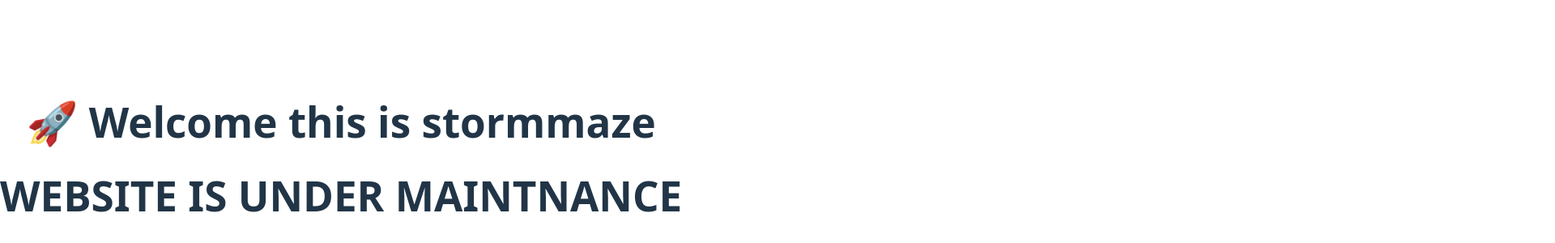
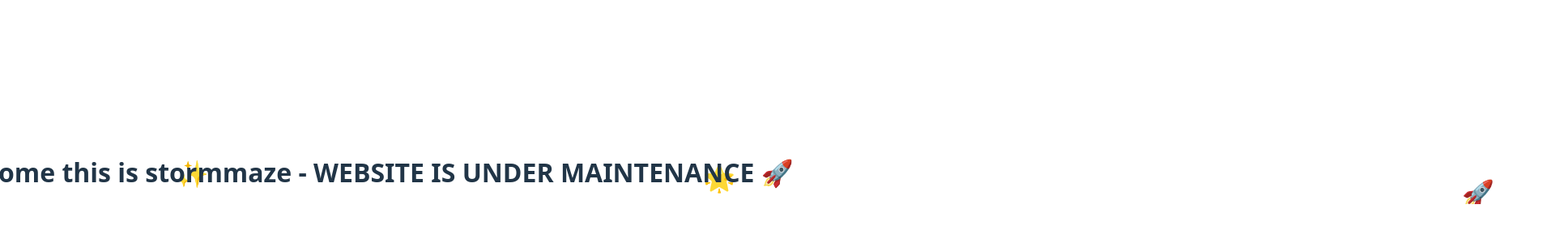
Before and after one commit to Nader-Hadjoudj/my-website, a React (Vite) app: page / in a window 1280 px wide. Shown: the part 212-512 px from the top of the page at 81% size, 1920 px wide, since content can reach past the window. Built offline with nearby package versions, Linux system fonts and the light colour scheme.

Commit message:
infinity check

```diff
--- a/src/AnimatedText.jsx
+++ b/src/AnimatedText.jsx
@@ -3,19 +3,44 @@ import { gsap } from "gsap";
 
 const AnimatedText = () => {
   const textRef = useRef(null);
+  const containerRef = useRef(null);
 
   useEffect(() => {
-    gsap.fromTo(
-      textRef.current,
-      { opacity: 0, y: -50 },
-      { opacity: 1, y: 0, duration: 1.5, ease: "power2.out" }
-    );
+    // Infinite scrolling effect for the text
+    gsap.to(textRef.current, {
+      xPercent: -100,
+      repeat: -1,
+      duration: 10,
+      ease: "linear"
+    });
+
+    // Floating object animation
+    const floatingObjects = document.querySelectorAll(".floating-object");
+    floatingObjects.forEach((obj) => {
+      gsap.to(obj, {
+        y: "random(-20, 20)",
+        x: "random(-20, 20)",
+        repeat: -1,
+        yoyo: true,
+        duration: 3,
+        ease: "power1.inOut",
+      });
+    });
   }, []);
 
   return (
-    <div style={{ textAlign: "center", marginTop: "50px" }}>
-      <h1 ref={textRef}>🚀 Welcome this is stormmaze</h1>
-      <h1 ref={textRef}>WEBSITE IS UNDER MAINTNANCE</h1>
+    <div style={{ textAlign: "center", marginTop: "50px", position: "relative", overflow: "hidden" }}>
+      {/* Floating Objects */}
+      <div className="floating-object" style={{ position: "absolute", top: "20%", left: "10%", fontSize: "2rem" }}>✨</div>
+      <div className="floating-object" style={{ position: "absolute", top: "50%", right: "15%", fontSize: "2rem" }}>🚀</div>
+      <div className="floating-object" style={{ position: "absolute", bottom: "10%", left: "40%", fontSize: "2rem" }}>🌟</div>
+
+      {/* Infinite Scrolling Text */}
+      <div ref={containerRef} style={{ width: "100%", overflow: "hidden", whiteSpace: "nowrap" }}>
+        <h1 ref={textRef} style={{ display: "inline-block", fontSize: "2rem", fontWeight: "bold" }}>
+          🚀 Welcome this is stormmaze - WEBSITE IS UNDER MAINTENANCE 🚀 Welcome this is stormmaze - WEBSITE IS UNDER MAINTENANCE 🚀
+        </h1>
+      </div>
     </div>
   );
 };
```
